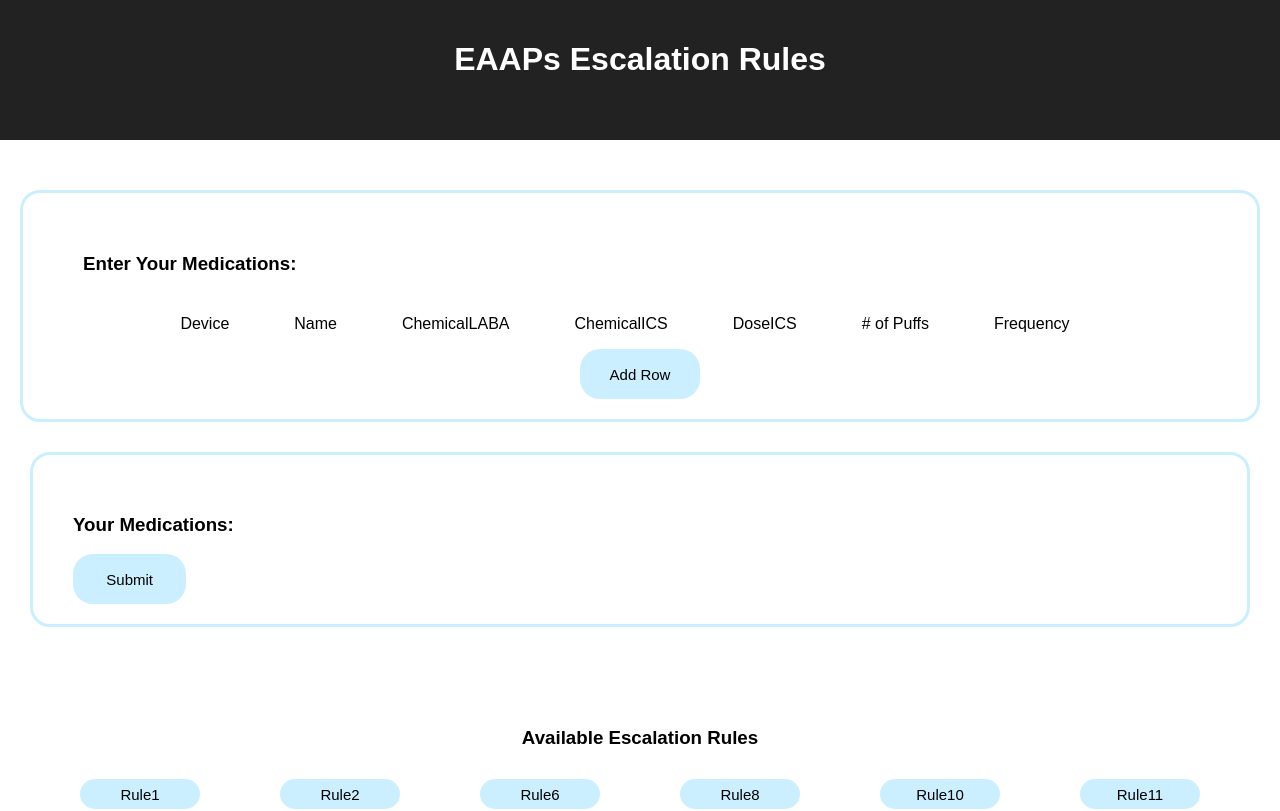
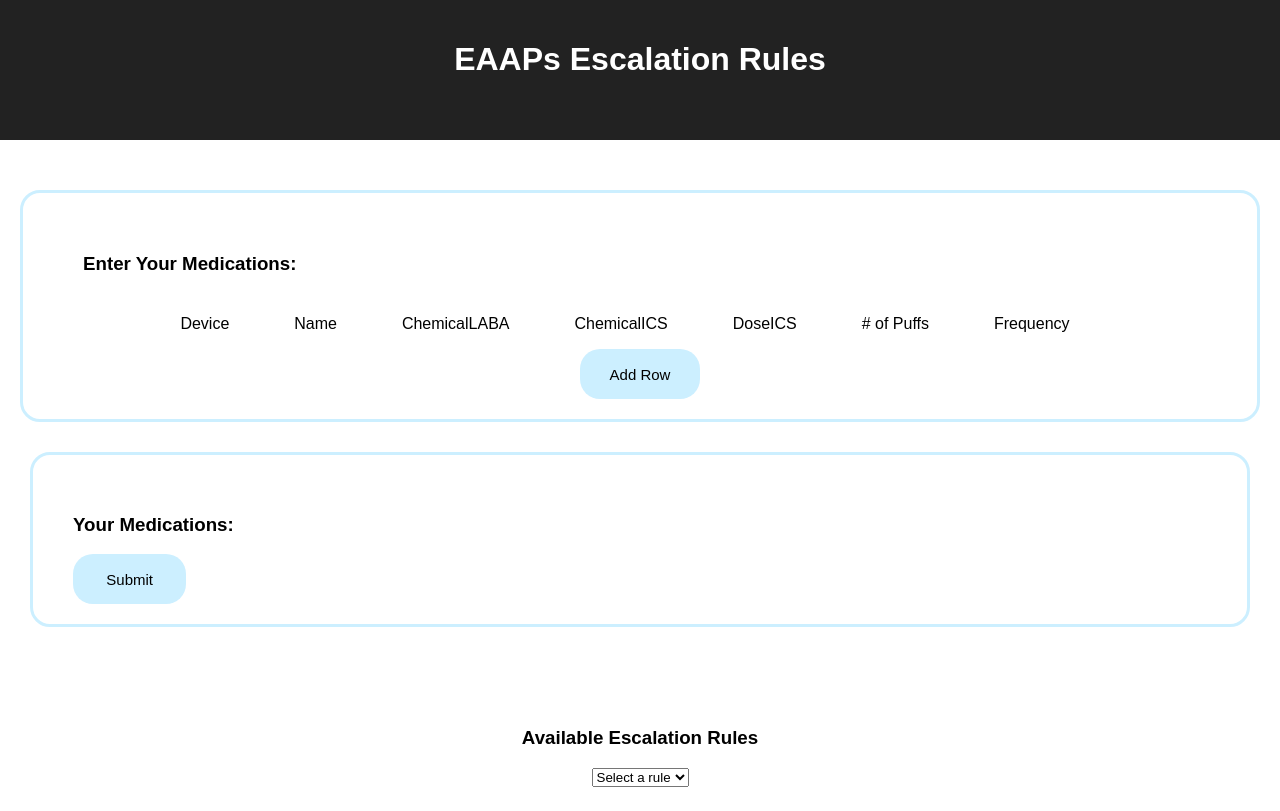
Before and after one commit to qoc-shirley/EAAPS-Rules, a React (Create React App) app: page / in a window 1280 px wide. Shown: the top 811 px of the page. Built offline with nearby package versions, Linux system fonts and the light colour scheme.

Commit message:
created redux stuff for dropdown menu of available rules

```diff
--- a/src/Components/App/App.jsx
+++ b/src/Components/App/App.jsx
@@ -10,22 +10,25 @@ import './styles.css';
 const App = (
   {
     displayResult,
+    appendMedicationList,
+    getPatientMedications,
     medication,
     onMedicationSelection,
     onChangePuffValue,
     onChangeTimesPerDayValue,
     onChangeDoseICS,
-    appendMedicationList,
+    onClickClear,
+    onChangeRule,
     onDeleteRow,
-    getPatientMedications,
     saveRecommendation,
-    onClickClear,
   } ) => {
 
   const onSubmitMedications = (displayMedications) => {
     // displayResult(medication.medicationList);
     getPatientMedications(_.flatten(displayMedications));
   };
+
+  const availableRules = ["rule1", "rule2", "rule3", "rule6", "rule8", "rule10"];
 
   const displayMedications = _
     .chain( medication.medicationList )
@@ -147,6 +150,19 @@ const App = (
 
           <div className="rules">
             <h3>Available Escalation Rules</h3>
+            <select
+              className="selectRule"
+              onChange={
+                (event) => onChangeRule( _.split(event.target.value, ","))}
+              defaultValue={rules}
+            >
+              <option>Select a rule</option>
+              {
+                availableRules.map(
+                  (rule, index) => (
+                    <option key={index}>{rule}</option>
+                  ))}
+            </select>
             <div className="buttons">
               <input
                 className="rulesButtons"
--- a/src/Containers/RulesApp/RulesApp.jsx
+++ b/src/Containers/RulesApp/RulesApp.jsx
@@ -15,6 +15,7 @@ const mapDispatchToProps = dispatch => ( {
   onChangeChemicalLABA: (index, value) => dispatch( actions.onChangeChemicalLABA(index, value) ),
   onChangeDeviceName: (index, value) => dispatch( actions.onChangeDeviceName(index, value) ),
   onChangeMedicationName: (index, value) => dispatch( actions.onChangeMedicationName(index, value) ),
+  onChangeRule: (value) => dispatch( actions.onChangeRule(value) ),
   onDeleteRow: (index) => dispatch( actions.onDeleteRow(index) ),
   displayResult: (event) => dispatch( actions.displayResult(event) ),
   getPatientMedications: (medications) => dispatch( actions.getPatientMedications(medications) ),
--- a/src/redux/App/actions.js
+++ b/src/redux/App/actions.js
@@ -12,6 +12,7 @@ import {
   ON_CHEMICALLABA_SELECTION,
   ON_CHEMICALICS_SELECTION,
   MEDICATION_NAME,
+  RULE,
 } from './constants';
 
 export const appendMedicationList = ( medicationRow ) => {
@@ -30,6 +31,14 @@ export const onChangeDeviceName = ( index, device ) => {
       device
     },
   }
+};
+
+export const onChangeRule = ( rule ) => {
+  return {
+    type: RULE,
+    data: rule,
+  }
+
 };
 
 export const onChangeMedicationName = ( index, medicationName ) => {
--- a/src/redux/App/constants.js
+++ b/src/redux/App/constants.js
@@ -12,3 +12,4 @@ export const RECOMMENDATION = 'RECOMMENDATION';
 export const CLEAR = 'CLEAR';
 export const DEVICE = 'DEVICE';
 export const MEDICATION_NAME = 'MEDICATION_NAME';
+export const RULE = 'RULE';
--- a/src/redux/App/reducer.js
+++ b/src/redux/App/reducer.js
@@ -12,6 +12,7 @@ import {
   ON_CHEMICALICS_SELECTION,
   ON_CHEMICALLABA_SELECTION,
   MEDICATION_NAME,
+  RULE,
 } from './constants';
 
 export const initialState = {
@@ -26,6 +27,7 @@ export const initialState = {
   results: [],
   patientMedications: [],
   recommendation: [],
+  rules: '',
 };
 
 const reducer = (state = initialState, action) => {
@@ -41,6 +43,15 @@ const reducer = (state = initialState, action) => {
           (row, index) =>
             action.data.index === index ?
               { ...row, deviceName: action.data.device[0] }
+              : row)
+      });
+    case RULE:
+      return Object.assign({}, state, {
+        rules: action.data[0],
+        medicationList: state.medicationList.map(
+          (row, index) =>
+            action.data.index === index ?
+              { ...row, rules: action.data[0] }
               : row)
       });
     case MEDICATION_NAME:
```
